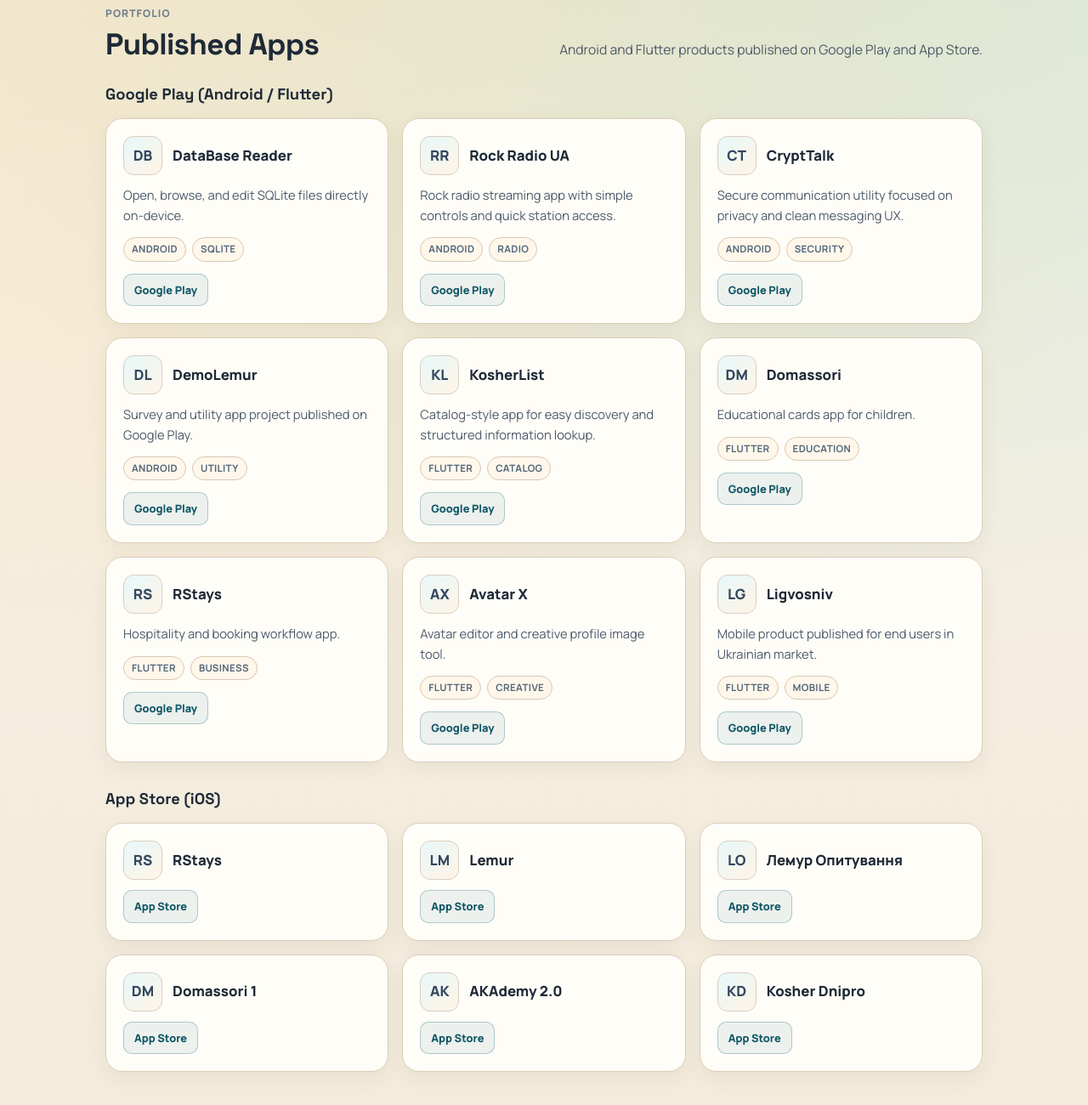
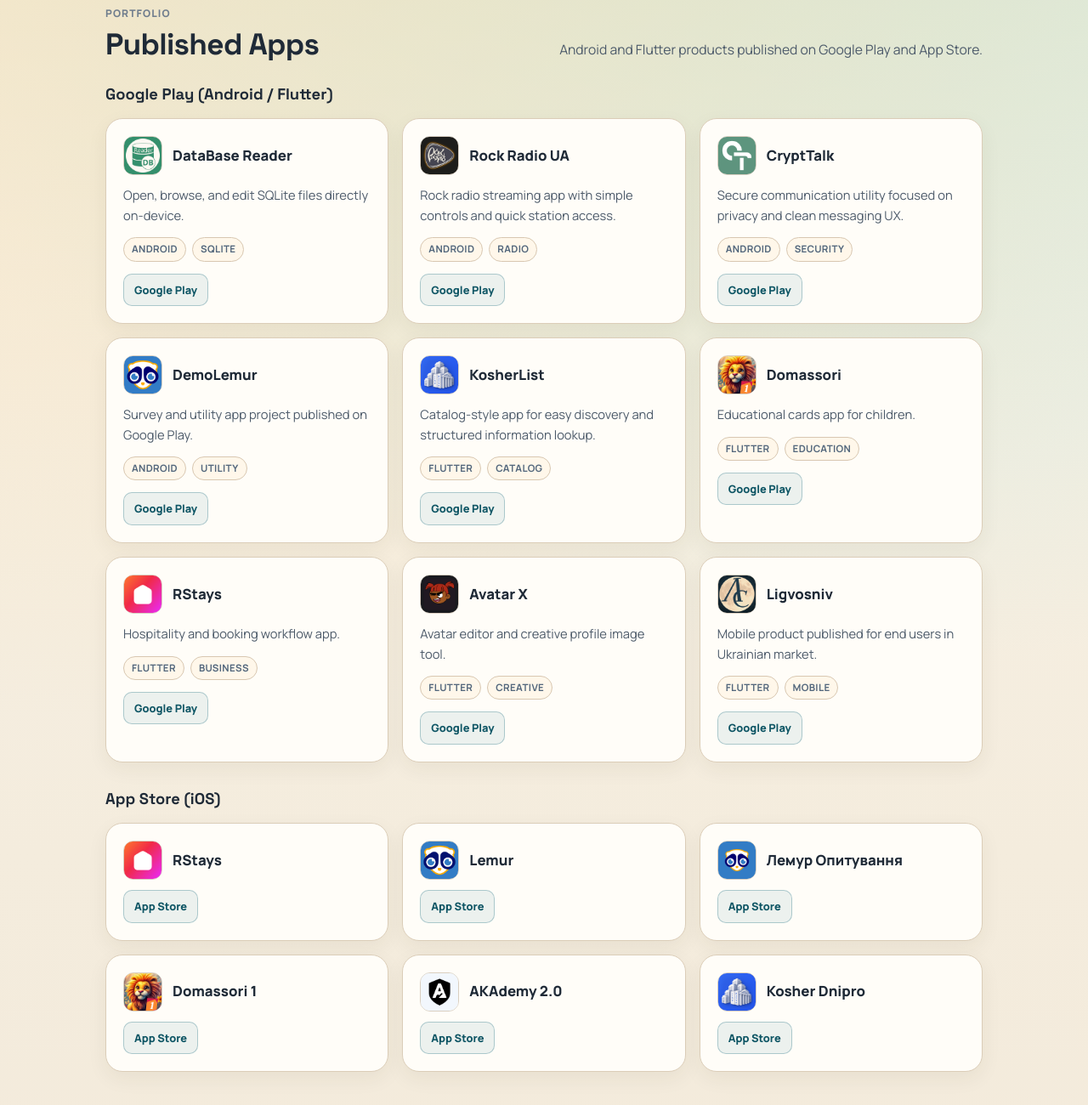
Before and after one commit to nekrutenko/nekrutenko.github.io, a plain HTML site: page index.html in a window 1280 px wide. Shown: the part 821-2121 px from the top of the page at 85% size. Drawn offline with Linux system fonts and the light colour scheme.

Commit message:
іконки додатків

```diff
--- a/assets/css/main.css
+++ b/assets/css/main.css
@@ -350,6 +350,14 @@
   color: #33485f;
 }
 
+.app-icon img {
+  width: 100%;
+  height: 100%;
+  object-fit: cover;
+  border-radius: 10px;
+  display: block;
+}
+
 .app-name {
   font-weight: 800;
   font-size: 1.05rem;
--- a/index.html
+++ b/index.html
@@ -124,63 +124,63 @@
         <h3 class="apps-group-title"><span data-lang="en">Google Play (Android / Flutter)</span><span data-lang="ua">Google Play (Android / Flutter)</span></h3>
         <div class="apps-grid">
           <article class="card reveal">
-            <div class="app-head"><div class="app-icon" aria-hidden="true">DB</div><div class="app-name">DataBase Reader</div></div>
+            <div class="app-head"><div class="app-icon"><img src="assets/images/apps/databasereader.png" alt="DataBase Reader icon" loading="lazy" /></div><div class="app-name">DataBase Reader</div></div>
             <p class="app-desc"><span data-lang="en">Open, browse, and edit SQLite files directly on-device.</span><span data-lang="ua">Відкривайте, переглядайте та редагуйте SQLite-файли прямо на пристрої.</span></p>
             <div class="tags"><span class="tag">Android</span><span class="tag">SQLite</span></div>
             <div class="app-links"><a class="app-link primary" href="https://play.google.com/store/apps/details?id=com.dimonbugor.databasereader&pcampaignid=web_share" target="_blank" rel="noopener">Google Play</a></div>
           </article>
 
           <article class="card reveal">
-            <div class="app-head"><div class="app-icon" aria-hidden="true">RR</div><div class="app-name">Rock Radio UA</div></div>
+            <div class="app-head"><div class="app-icon"><img src="assets/images/apps/rockradioua.png" alt="Rock Radio UA icon" loading="lazy" /></div><div class="app-name">Rock Radio UA</div></div>
             <p class="app-desc"><span data-lang="en">Rock radio streaming app with simple controls and quick station access.</span><span data-lang="ua">Радіо-додаток для рок-музики з простим керуванням і швидким доступом до станцій.</span></p>
             <div class="tags"><span class="tag">Android</span><span class="tag">Radio</span></div>
             <div class="app-links"><a class="app-link primary" href="https://play.google.com/store/apps/details?id=com.dimonbugor.rockradioua&pcampaignid=web_share" target="_blank" rel="noopener">Google Play</a></div>
           </article>
 
           <article class="card reveal">
-            <div class="app-head"><div class="app-icon" aria-hidden="true">CT</div><div class="app-name">CryptTalk</div></div>
+            <div class="app-head"><div class="app-icon"><img src="assets/images/apps/crypttalk.png" alt="CryptTalk icon" loading="lazy" /></div><div class="app-name">CryptTalk</div></div>
             <p class="app-desc"><span data-lang="en">Secure communication utility focused on privacy and clean messaging UX.</span><span data-lang="ua">Інструмент безпечної комунікації з фокусом на приватність і зручний UX.</span></p>
             <div class="tags"><span class="tag">Android</span><span class="tag">Security</span></div>
             <div class="app-links"><a class="app-link primary" href="https://play.google.com/store/apps/details?id=onion.crypttalk&pcampaignid=web_share" target="_blank" rel="noopener">Google Play</a></div>
           </article>
 
           <article class="card reveal">
-            <div class="app-head"><div class="app-icon" aria-hidden="true">DL</div><div class="app-name">DemoLemur</div></div>
+            <div class="app-head"><div class="app-icon"><img src="assets/images/apps/demolemur.png" alt="DemoLemur icon" loading="lazy" /></div><div class="app-name">DemoLemur</div></div>
             <p class="app-desc"><span data-lang="en">Survey and utility app project published on Google Play.</span><span data-lang="ua">Проєкт додатку для опитувань та утилітарних задач, опублікований у Google Play.</span></p>
             <div class="tags"><span class="tag">Android</span><span class="tag">Utility</span></div>
             <div class="app-links"><a class="app-link primary" href="https://play.google.com/store/apps/details?id=ua.wpg.dev.demolemur&pcampaignid=web_share" target="_blank" rel="noopener">Google Play</a></div>
           </article>
 
           <article class="card reveal">
-            <div class="app-head"><div class="app-icon" aria-hidden="true">KL</div><div class="app-name">KosherList</div></div>
+            <div class="app-head"><div class="app-icon"><img src="assets/images/apps/kosherlist.png" alt="KosherList icon" loading="lazy" /></div><div class="app-name">KosherList</div></div>
             <p class="app-desc"><span data-lang="en">Catalog-style app for easy discovery and structured information lookup.</span><span data-lang="ua">Додаток у форматі каталогу для швидкого пошуку та структурованої інформації.</span></p>
             <div class="tags"><span class="tag">Flutter</span><span class="tag">Catalog</span></div>
             <div class="app-links"><a class="app-link primary" href="https://play.google.com/store/apps/details?id=app.kosherlist&pcampaignid=web_share" target="_blank" rel="noopener">Google Play</a></div>
           </article>
 
           <article class="card reveal">
-            <div class="app-head"><div class="app-icon" aria-hidden="true">DM</div><div class="app-name">Domassori</div></div>
+            <div class="app-head"><div class="app-icon"><img src="assets/images/apps/domassori.png" alt="Domassori icon" loading="lazy" /></div><div class="app-name">Domassori</div></div>
             <p class="app-desc"><span data-lang="en">Educational cards app for children.</span><span data-lang="ua">Освітній додаток з картками для дітей.</span></p>
             <div class="tags"><span class="tag">Flutter</span><span class="tag">Education</span></div>
             <div class="app-links"><a class="app-link primary" href="https://play.google.com/store/apps/details?id=com.domassori.app&pcampaignid=web_share" target="_blank" rel="noopener">Google Play</a></div>
           </article>
 
           <article class="card reveal">
-            <div class="app-head"><div class="app-icon" aria-hidden="true">RS</div><div class="app-name">RStays</div></div>
+            <div class="app-head"><div class="app-icon"><img src="assets/images/apps/rstays_android.png" alt="RStays Android icon" loading="lazy" /></div><div class="app-name">RStays</div></div>
             <p class="app-desc"><span data-lang="en">Hospitality and booking workflow app.</span><span data-lang="ua">Додаток для задач у сфері hospitality та booking-процесів.</span></p>
             <div class="tags"><span class="tag">Flutter</span><span class="tag">Business</span></div>
             <div class="app-links"><a class="app-link primary" href="https://play.google.com/store/apps/details?id=com.rstays.mobile&pcampaignid=web_share" target="_blank" rel="noopener">Google Play</a></div>
           </article>
 
           <article class="card reveal">
-            <div class="app-head"><div class="app-icon" aria-hidden="true">AX</div><div class="app-name">Avatar X</div></div>
+            <div class="app-head"><div class="app-icon"><img src="assets/images/apps/avatarx.png" alt="Avatar X icon" loading="lazy" /></div><div class="app-name">Avatar X</div></div>
             <p class="app-desc"><span data-lang="en">Avatar editor and creative profile image tool.</span><span data-lang="ua">Редактор аватарів і креативний інструмент для профільних зображень.</span></p>
             <div class="tags"><span class="tag">Flutter</span><span class="tag">Creative</span></div>
             <div class="app-links"><a class="app-link primary" href="https://play.google.com/store/apps/details?id=com.editor.avatar_x&pcampaignid=web_share" target="_blank" rel="noopener">Google Play</a></div>
           </article>
 
           <article class="card reveal">
-            <div class="app-head"><div class="app-icon" aria-hidden="true">LG</div><div class="app-name">Ligvosniv</div></div>
+            <div class="app-head"><div class="app-icon"><img src="assets/images/apps/ligvosniv.png" alt="Ligvosniv icon" loading="lazy" /></div><div class="app-name">Ligvosniv</div></div>
             <p class="app-desc"><span data-lang="en">Mobile product published for end users in Ukrainian market.</span><span data-lang="ua">Мобільний продукт, опублікований для кінцевих користувачів на українському ринку.</span></p>
             <div class="tags"><span class="tag">Flutter</span><span class="tag">Mobile</span></div>
             <div class="app-links"><a class="app-link primary" href="https://play.google.com/store/apps/details?id=ua.com.ligvosniv&pcampaignid=web_share" target="_blank" rel="noopener">Google Play</a></div>
@@ -189,12 +189,12 @@
 
         <h3 class="apps-group-title"><span data-lang="en">App Store (iOS)</span><span data-lang="ua">App Store (iOS)</span></h3>
         <div class="apps-grid">
-          <article class="card reveal"><div class="app-head"><div class="app-icon" aria-hidden="true">RS</div><div class="app-name">RStays</div></div><div class="app-links"><a class="app-link primary" href="https://apps.apple.com/ua/app/rstays/id6751803806?l=uk" target="_blank" rel="noopener">App Store</a></div></article>
-          <article class="card reveal"><div class="app-head"><div class="app-icon" aria-hidden="true">LM</div><div class="app-name">Lemur</div></div><div class="app-links"><a class="app-link primary" href="https://apps.apple.com/ua/app/lemur/id1536908766?l=uk" target="_blank" rel="noopener">App Store</a></div></article>
-          <article class="card reveal"><div class="app-head"><div class="app-icon" aria-hidden="true">LO</div><div class="app-name">Лемур Опитування</div></div><div class="app-links"><a class="app-link primary" href="https://apps.apple.com/ua/app/%D0%BB%D0%B5%D0%BC%D1%83%D1%80-%D0%BE%D0%BF%D0%B8%D1%82%D1%83%D0%B2%D0%B0%D0%BD%D0%BD%D1%8F/id6758006599?l=uk" target="_blank" rel="noopener">App Store</a></div></article>
-          <article class="card reveal"><div class="app-head"><div class="app-icon" aria-hidden="true">DM</div><div class="app-name">Domassori 1</div></div><div class="app-links"><a class="app-link primary" href="https://apps.apple.com/ua/app/domassori-1-%D0%BA%D0%B0%D1%80%D1%82%D0%BA%D0%B8-%D0%B4%D0%BB%D1%8F-%D0%B4%D1%96%D1%82%D0%B5%D0%B9/id6743121685?l=uk" target="_blank" rel="noopener">App Store</a></div></article>
-          <article class="card reveal"><div class="app-head"><div class="app-icon" aria-hidden="true">AK</div><div class="app-name">AKAdemy 2.0</div></div><div class="app-links"><a class="app-link primary" href="https://apps.apple.com/ua/app/akademy-2-0/id6756919079?l=uk" target="_blank" rel="noopener">App Store</a></div></article>
-          <article class="card reveal"><div class="app-head"><div class="app-icon" aria-hidden="true">KD</div><div class="app-name">Kosher Dnipro</div></div><div class="app-links"><a class="app-link primary" href="https://apps.apple.com/ua/app/kosher-dnipro/id6743987674?l=uk" target="_blank" rel="noopener">App Store</a></div></article>
+          <article class="card reveal"><div class="app-head"><div class="app-icon"><img src="assets/images/apps/rstays_ios.jpg" alt="RStays iOS icon" loading="lazy" /></div><div class="app-name">RStays</div></div><div class="app-links"><a class="app-link primary" href="https://apps.apple.com/ua/app/rstays/id6751803806?l=uk" target="_blank" rel="noopener">App Store</a></div></article>
+          <article class="card reveal"><div class="app-head"><div class="app-icon"><img src="assets/images/apps/lemur_ios.jpg" alt="Lemur iOS icon" loading="lazy" /></div><div class="app-name">Lemur</div></div><div class="app-links"><a class="app-link primary" href="https://apps.apple.com/ua/app/lemur/id1536908766?l=uk" target="_blank" rel="noopener">App Store</a></div></article>
+          <article class="card reveal"><div class="app-head"><div class="app-icon"><img src="assets/images/apps/lemur_poll_ios.jpg" alt="Лемур Опитування iOS icon" loading="lazy" /></div><div class="app-name">Лемур Опитування</div></div><div class="app-links"><a class="app-link primary" href="https://apps.apple.com/ua/app/%D0%BB%D0%B5%D0%BC%D1%83%D1%80-%D0%BE%D0%BF%D0%B8%D1%82%D1%83%D0%B2%D0%B0%D0%BD%D0%BD%D1%8F/id6758006599?l=uk" target="_blank" rel="noopener">App Store</a></div></article>
+          <article class="card reveal"><div class="app-head"><div class="app-icon"><img src="assets/images/apps/domassori1_ios.jpg" alt="Domassori 1 iOS icon" loading="lazy" /></div><div class="app-name">Domassori 1</div></div><div class="app-links"><a class="app-link primary" href="https://apps.apple.com/ua/app/domassori-1-%D0%BA%D0%B0%D1%80%D1%82%D0%BA%D0%B8-%D0%B4%D0%BB%D1%8F-%D0%B4%D1%96%D1%82%D0%B5%D0%B9/id6743121685?l=uk" target="_blank" rel="noopener">App Store</a></div></article>
+          <article class="card reveal"><div class="app-head"><div class="app-icon"><img src="assets/images/apps/akademy_ios.jpg" alt="AKAdemy 2.0 iOS icon" loading="lazy" /></div><div class="app-name">AKAdemy 2.0</div></div><div class="app-links"><a class="app-link primary" href="https://apps.apple.com/ua/app/akademy-2-0/id6756919079?l=uk" target="_blank" rel="noopener">App Store</a></div></article>
+          <article class="card reveal"><div class="app-head"><div class="app-icon"><img src="assets/images/apps/kosherdnipro_ios.jpg" alt="Kosher Dnipro iOS icon" loading="lazy" /></div><div class="app-name">Kosher Dnipro</div></div><div class="app-links"><a class="app-link primary" href="https://apps.apple.com/ua/app/kosher-dnipro/id6743987674?l=uk" target="_blank" rel="noopener">App Store</a></div></article>
         </div>
       </div>
     </section>
```
Also changed, not shown: assets/images/apps/akademy_ios.jpg (added), assets/images/apps/avatarx.png (added), assets/images/apps/crypttalk.png (added), assets/images/apps/databasereader.png (added), assets/images/apps/demolemur.png (added), assets/images/apps/domassori.png (added), assets/images/apps/domassori1_ios.jpg (added), assets/images/apps/kosherdnipro_ios.jpg (added), assets/images/apps/kosherlist.png (added), assets/images/apps/lemur_ios.jpg (added), assets/images/apps/lemur_poll_ios.jpg (added), assets/images/apps/ligvosniv.png (added), assets/images/apps/rockradioua.png (added), assets/images/apps/rstays_android.png (added), 1 more files.
